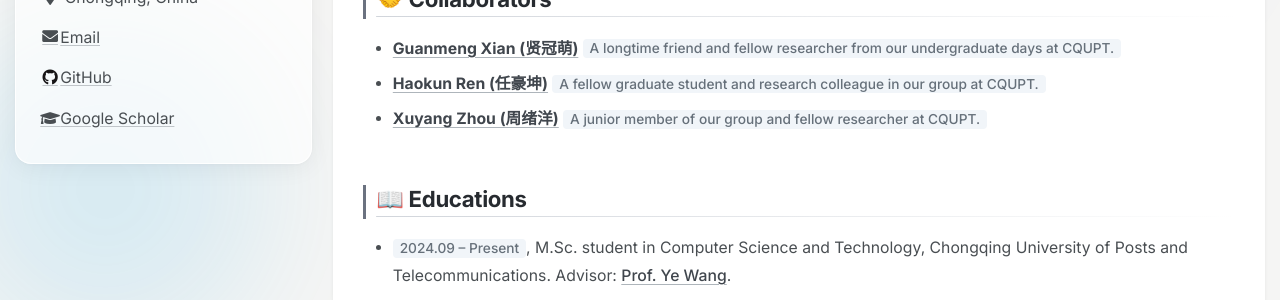
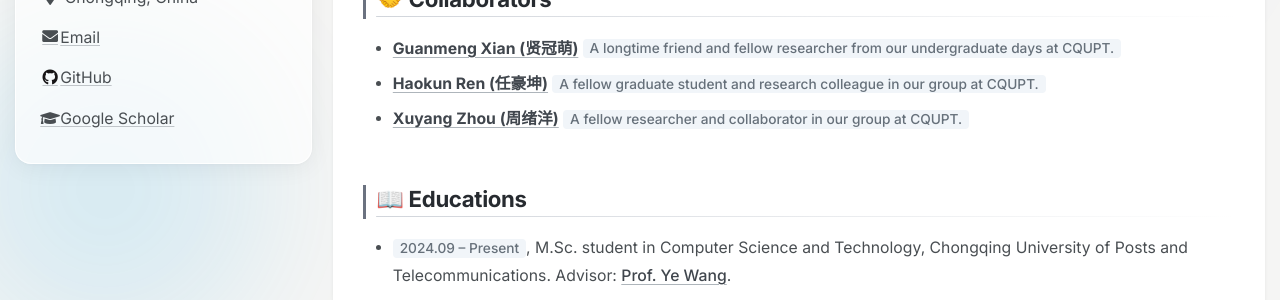
Before and after one commit to Dahat364/dahat364.github.io, a Jekyll site: the page built from _pages/about.md, in a window 1280 px wide and 900 px high, scrolled down 1408 px. Shown: the part 510-810 px from the top of the window. Built offline with Jekyll 4.4.1, drawn with Linux system fonts in a browser that asks for light colours.

Commit message:
Refine collaborator description

```diff
--- a/_pages/about.md
+++ b/_pages/about.md
@@ -79,7 +79,7 @@ Ye Wang, <strong>Maocai Dai</strong>, Jiang Xie, Xiuli Bi*, Fei Tao, Xiao Li, Ho
 
 - <a href="https://gmxian.github.io/"><strong>Guanmeng Xian (贤冠萌)</strong></a> <span lang="en"><em>A longtime friend and fellow researcher from our undergraduate days at CQUPT.</em></span><span lang="zh"><em>本科时期相识的挚友与科研同行者。</em></span>
 - <a href="https://j4ck1e2000.github.io/"><strong>Haokun Ren (任豪坤)</strong></a> <span lang="en"><em>A fellow graduate student and research colleague in our group at CQUPT.</em></span><span lang="zh"><em>研究生阶段的同门与科研伙伴。</em></span>
-- <a href="https://leopoldsimmons.github.io/"><strong>Xuyang Zhou (周绪洋)</strong></a> <span lang="en"><em>A junior member of our group and fellow researcher at CQUPT.</em></span><span lang="zh"><em>同组低一届的师弟与科研伙伴。</em></span>
+- <a href="https://leopoldsimmons.github.io/"><strong>Xuyang Zhou (周绪洋)</strong></a> <span lang="en"><em>A fellow researcher and collaborator in our group at CQUPT.</em></span><span lang="zh"><em>同组低一届的师弟与科研伙伴。</em></span>
 
 <span class='anchor' id='educations'></span>
 
```
